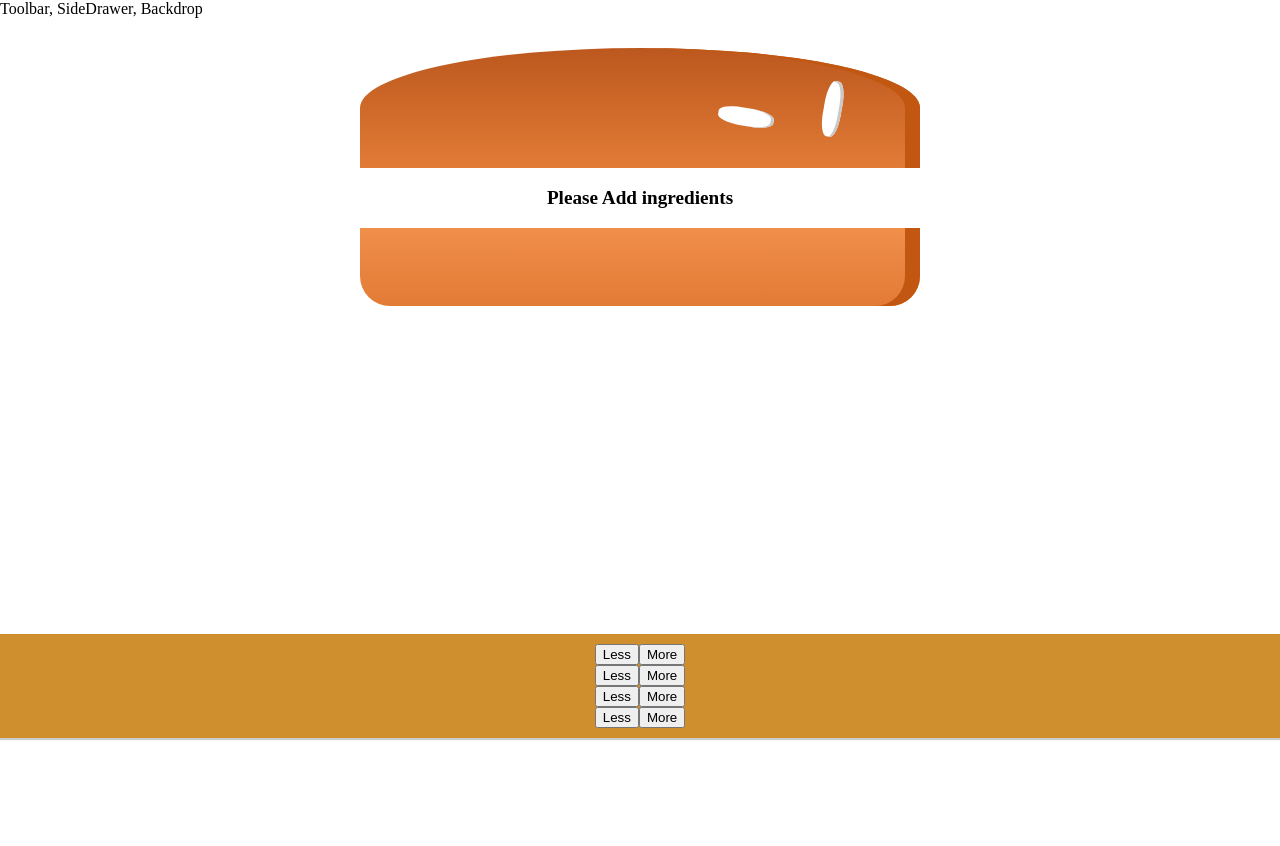
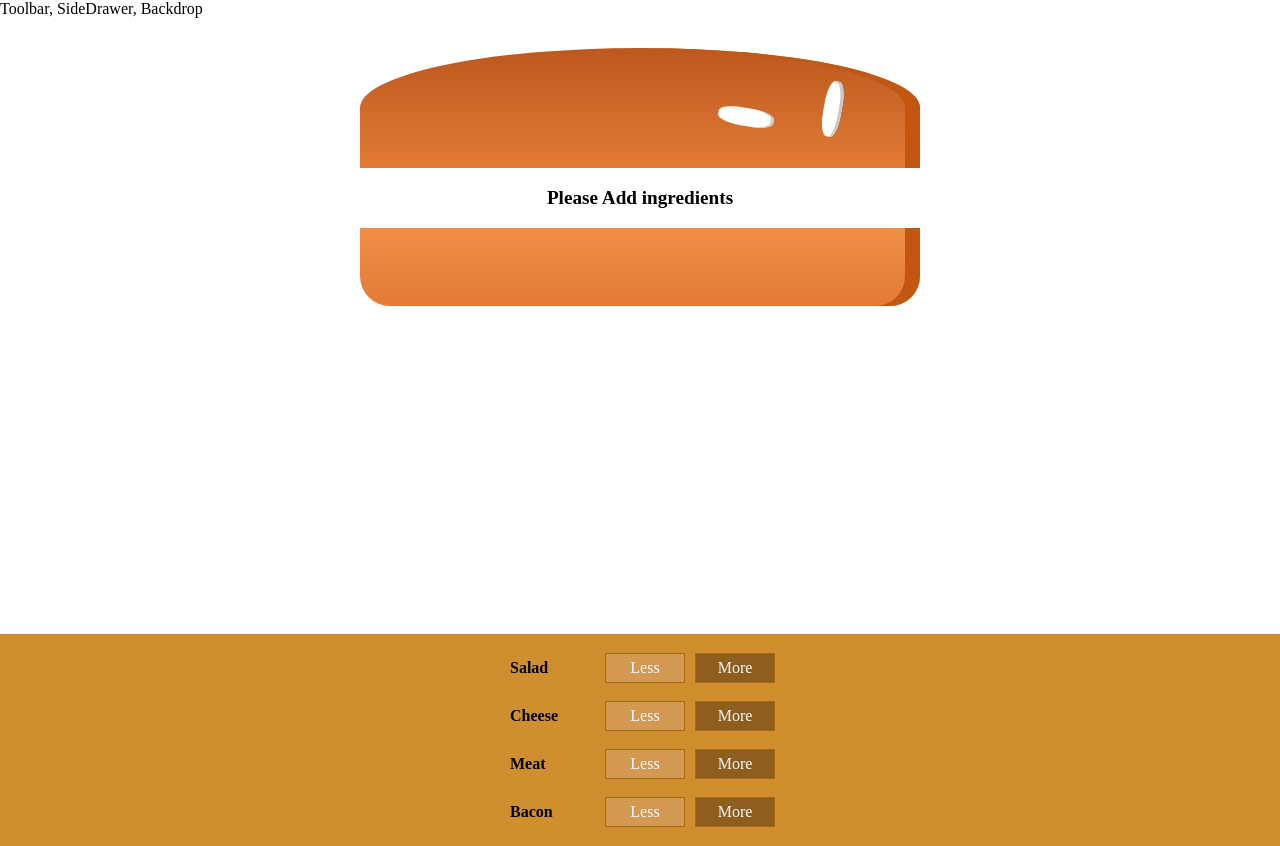
Before and after one commit to malep2007/burger-app, a React app: page / in a window 1280 px wide. Before the commit the page ends 800 px from the top, so only its background shows below. Built offline with nearby package versions, Linux system fonts and the light colour scheme.

Commit message:
fixing missing classes

```diff
--- a/src/components/Burger/BuildControls/BuildControl/BuildControl.js
+++ b/src/components/Burger/BuildControls/BuildControl/BuildControl.js
@@ -2,8 +2,8 @@ import React from 'react';
 import classes from './BuildControl.css';
 
 const buildControl = (props) => (
-    <div>
-        <div>{props.labels}</div>
+    <div className={classes.BuildControl}>
+        <div className={classes.Label}>{props.labels}</div>
         <button className={classes.Less}>Less</button>
         <button className={classes.More}>More</button>
     </div>
--- a/src/components/Burger/BuildControls/BuildContols.js
+++ b/src/components/Burger/BuildControls/BuildControls.js
@@ -9,16 +9,14 @@ const controls = [
     {label: 'Meat', type: 'meat'},
     {label: 'Bacon', type: 'bacon'}
 ]
-const buildControls = (props) => {
-    return (
+const buildControls = (props) => (
     <div className={classes.BuildControls}>
         {
             controls.map(ctr => (
-                    <BuildControl key={ctr.label} label = {ctr.label}></BuildControl>
+                <BuildControl key={ctr.label} labels={ctr.label}></BuildControl>
             ))
         }
     </div>
 );
-}
 
 export default buildControls
--- a/src/containers/BurgerBuilder/BurgerBuilder.js
+++ b/src/containers/BurgerBuilder/BurgerBuilder.js
@@ -1,6 +1,6 @@
 import React, { Component } from 'react';
 
-import BuildControls from '../../components/Burger/BuildControls/BuildContols';
+import BuildControls from '../../components/Burger/BuildControls/BuildControls';
 import Aux from '../../hoc/Aux';
 import Burger from '../../components/Burger/Burger';
 
@@ -15,11 +15,15 @@ class BurgerBuilder extends Component{
         }
     }
 
+    addIngredientHandler = (type) => {};
+
+    removeIngredientHandler = (type) => {};
+
     render(){
         return (
             <Aux>
                 <Burger ingredients={this.state.ingredients}/>
-                <BuildControls/>
+                <BuildControls />
             </Aux>
         );
     }
```
Lines whose indentation alone changed are shown as unchanged.
